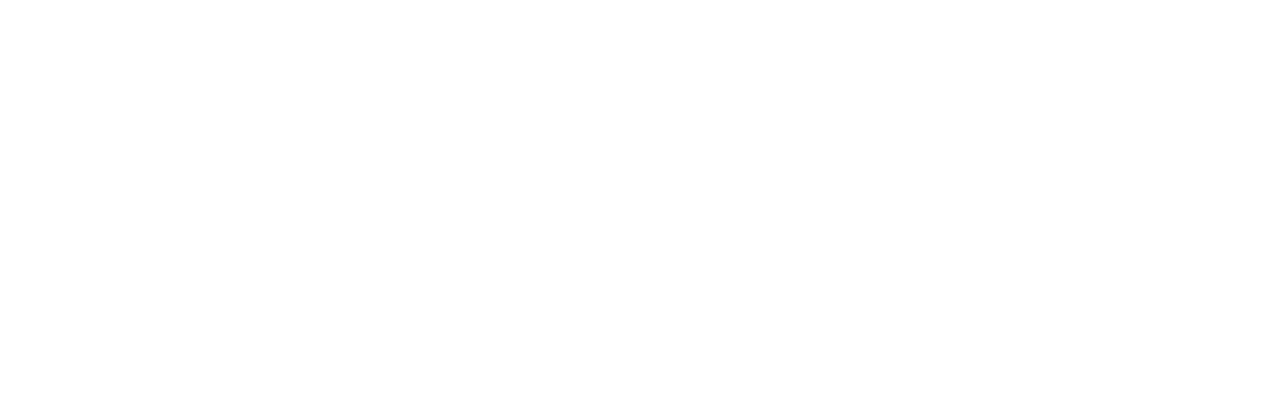
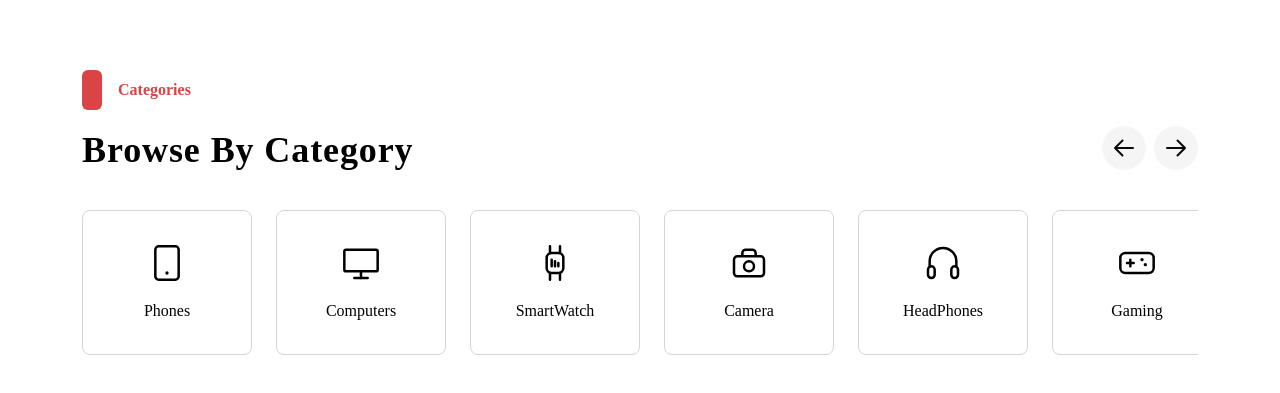
Before and after one commit to ayatbd/easy-mart, a Next.js app: page / in a window 1280 px wide. Shown: the part 1287-1680 px from the top of the page. Before the commit the page ends 1293 px from the top, so only its background shows below. Built offline with nearby package versions, Linux system fonts and the light colour scheme.

Commit message:
added browse category section

```diff
--- a/src/app/page.tsx
+++ b/src/app/page.tsx
@@ -1,3 +1,4 @@
+import BrowseCategories from "@/main/home/BrowseCategories";
 import FlashSales from "@/main/home/FlashSales";
 import Header from "@/main/home/Header";
 import HeroSection from "@/main/home/HeroSection";
@@ -10,6 +11,7 @@
       <Header />
       <HeroSection />
       <FlashSales />
+      <BrowseCategories />
     </div>
   );
 }
--- /dev/null
+++ b/src/components/modules/Label.tsx
@@ -0,0 +1,16 @@
+import React from "react";
+
+const Label = ({ children }: { children: React.ReactNode }) => {
+  return (
+    <>
+      <div className="flex items-center gap-4 mb-4">
+        <div className="w-5 h-10 bg-[#DB4444] rounded-sm"></div>
+        <span className="text-[#DB4444] font-semibold text-base">
+          {children}
+        </span>
+      </div>
+    </>
+  );
+};
+
+export default Label;
--- /dev/null
+++ b/src/main/home/BrowseCategories.tsx
@@ -0,0 +1,329 @@
+"use client";
+
+import Container from "@/components/modules/Container";
+import Label from "@/components/modules/Label";
+import React, { useRef, useState } from "react";
+
+// --- Types ---
+interface Category {
+  id: string;
+  name: string;
+  icon: React.ReactNode;
+}
+
+// --- Icons ---
+const PhoneIcon = () => (
+  <svg
+    width="40"
+    height="40"
+    viewBox="0 0 24 24"
+    fill="none"
+    xmlns="http://www.w3.org/2000/svg"
+  >
+    <rect
+      x="5"
+      y="2"
+      width="14"
+      height="20"
+      rx="2"
+      stroke="currentColor"
+      strokeWidth="1.5"
+    />
+    <circle cx="12" cy="18" r="1" fill="currentColor" />
+  </svg>
+);
+
+const ComputerIcon = () => (
+  <svg
+    width="40"
+    height="40"
+    viewBox="0 0 24 24"
+    fill="none"
+    xmlns="http://www.w3.org/2000/svg"
+  >
+    <rect
+      x="2"
+      y="4"
+      width="20"
+      height="13"
+      rx="1"
+      stroke="currentColor"
+      strokeWidth="1.5"
+    />
+    <path
+      d="M8 21H16"
+      stroke="currentColor"
+      strokeWidth="1.5"
+      strokeLinecap="round"
+    />
+    <path
+      d="M12 17V21"
+      stroke="currentColor"
+      strokeWidth="1.5"
+      strokeLinecap="round"
+    />
+  </svg>
+);
+
+const SmartWatchIcon = () => (
+  <svg
+    width="40"
+    height="40"
+    viewBox="0 0 24 24"
+    fill="none"
+    xmlns="http://www.w3.org/2000/svg"
+  >
+    <rect
+      x="7"
+      y="6"
+      width="10"
+      height="12"
+      rx="3"
+      stroke="currentColor"
+      strokeWidth="1.5"
+    />
+    <path
+      d="M9 2V6M15 2V6M9 18V22M15 18V22"
+      stroke="currentColor"
+      strokeWidth="1.5"
+      strokeLinecap="round"
+    />
+    <path
+      d="M10 10V14M12 11V14M14 12V14"
+      stroke="currentColor"
+      strokeWidth="1.5"
+      strokeLinecap="round"
+    />
+  </svg>
+);
+
+const CameraIcon = () => (
+  <svg
+    width="40"
+    height="40"
+    viewBox="0 0 24 24"
+    fill="none"
+    xmlns="http://www.w3.org/2000/svg"
+  >
+    <rect
+      x="3"
+      y="8"
+      width="18"
+      height="12"
+      rx="2"
+      stroke="currentColor"
+      strokeWidth="1.5"
+    />
+    <circle cx="12" cy="14" r="3" stroke="currentColor" strokeWidth="1.5" />
+    <path
+      d="M8 8V6C8 4.89543 8.89543 4 10 4H14C15.1046 4 16 4.89543 16 6V8"
+      stroke="currentColor"
+      strokeWidth="1.5"
+    />
+  </svg>
+);
+
+const HeadphoneIcon = () => (
+  <svg
+    width="40"
+    height="40"
+    viewBox="0 0 24 24"
+    fill="none"
+    xmlns="http://www.w3.org/2000/svg"
+  >
+    <path
+      d="M4 14V11C4 6.58172 7.58172 3 12 3C16.4183 3 20 6.58172 20 11V14"
+      stroke="currentColor"
+      strokeWidth="1.5"
+      strokeLinecap="round"
+    />
+    <rect
+      x="3"
+      y="14"
+      width="4"
+      height="7"
+      rx="2"
+      stroke="currentColor"
+      strokeWidth="1.5"
+    />
+    <rect
+      x="17"
+      y="14"
+      width="4"
+      height="7"
+      rx="2"
+      stroke="currentColor"
+      strokeWidth="1.5"
+    />
+  </svg>
+);
+
+const GamingIcon = () => (
+  <svg
+    width="40"
+    height="40"
+    viewBox="0 0 24 24"
+    fill="none"
+    xmlns="http://www.w3.org/2000/svg"
+  >
+    <rect
+      x="2"
+      y="6"
+      width="20"
+      height="12"
+      rx="3"
+      stroke="currentColor"
+      strokeWidth="1.5"
+    />
+    <path
+      d="M6 12H10"
+      stroke="currentColor"
+      strokeWidth="1.5"
+      strokeLinecap="round"
+    />
+    <path
+      d="M8 10V14"
+      stroke="currentColor"
+      strokeWidth="1.5"
+      strokeLinecap="round"
+    />
+    <circle cx="15" cy="10" r="1" fill="currentColor" />
+    <circle cx="17" cy="13" r="1" fill="currentColor" />
+  </svg>
+);
+
+// --- Mock Data ---
+const categories: Category[] = [
+  { id: "1", name: "Phones", icon: <PhoneIcon /> },
+  { id: "2", name: "Computers", icon: <ComputerIcon /> },
+  { id: "3", name: "SmartWatch", icon: <SmartWatchIcon /> },
+  { id: "4", name: "Camera", icon: <CameraIcon /> }, // This one will be set as active by default to match your image
+  { id: "5", name: "HeadPhones", icon: <HeadphoneIcon /> },
+  { id: "6", name: "Gaming", icon: <GamingIcon /> },
+];
+
+export default function BrowseCategories() {
+  const scrollRef = useRef<HTMLDivElement>(null);
+  const [activeCategory, setActiveCategory] = useState<string>("");
+
+  // --- Scroll Logic ---
+  const scroll = (direction: "left" | "right") => {
+    if (scrollRef.current) {
+      const scrollAmount = 200; // Adjusted scroll amount for category cards
+      scrollRef.current.scrollBy({
+        left: direction === "left" ? -scrollAmount : scrollAmount,
+        behavior: "smooth",
+      });
+    }
+  };
+
+  return (
+    <Container>
+      <section className="max-w-7xl mx-auto px-4 sm:px-6 lg:px-8 py-16">
+        {/* --- Section Header --- */}
+        <div className="mb-10">
+          {/* "Categories" Label */}
+          <Label>Categories</Label>
+
+          <div className="flex flex-col md:flex-row md:items-end justify-between gap-6">
+            {/* Title */}
+            <h2 className="text-3xl md:text-4xl font-bold text-black tracking-wide">
+              Browse By Category
+            </h2>
+
+            {/* Navigation Arrows */}
+            <div className="flex items-center gap-2">
+              <button
+                onClick={() => scroll("left")}
+                className="w-11 h-11 bg-[#F5F5F5] hover:bg-gray-200 rounded-full flex items-center justify-center transition-colors"
+                aria-label="Scroll Left"
+              >
+                <svg
+                  xmlns="http://www.w3.org/2000/svg"
+                  fill="none"
+                  viewBox="0 0 24 24"
+                  strokeWidth={2}
+                  stroke="currentColor"
+                  className="w-6 h-6"
+                >
+                  <path
+                    strokeLinecap="round"
+                    strokeLinejoin="round"
+                    d="M10.5 19.5 3 12m0 0 7.5-7.5M3 12h18"
+                  />
+                </svg>
+              </button>
+              <button
+                onClick={() => scroll("right")}
+                className="w-11 h-11 bg-[#F5F5F5] hover:bg-gray-200 rounded-full flex items-center justify-center transition-colors"
+                aria-label="Scroll Right"
+              >
+                <svg
+                  xmlns="http://www.w3.org/2000/svg"
+                  fill="none"
+                  viewBox="0 0 24 24"
+                  strokeWidth={2}
+                  stroke="currentColor"
+                  className="w-6 h-6"
+                >
+                  <path
+                    strokeLinecap="round"
+                    strokeLinejoin="round"
+                    d="M13.5 4.5 21 12m0 0-7.5 7.5M21 12H3"
+                  />
+                </svg>
+              </button>
+            </div>
+          </div>
+        </div>
+
+        {/* --- Category Grid / Carousel --- */}
+        <div
+          ref={scrollRef}
+          className="flex gap-6 overflow-x-auto snap-x snap-mandatory hide-scrollbar pb-4"
+          style={{ scrollbarWidth: "none", msOverflowStyle: "none" }}
+        >
+          {categories.map((category) => {
+            const isActive = activeCategory === category.id;
+
+            return (
+              <div
+                key={category.id}
+                onClick={() => setActiveCategory(category.id)}
+                className={`
+                min-w-[170px] h-[145px] snap-start cursor-pointer
+                flex flex-col items-center justify-center gap-4
+                border rounded-md transition-all duration-300
+                ${
+                  isActive
+                    ? "bg-[#DB4444] text-white border-[#DB4444] shadow-md"
+                    : "bg-white text-black border-gray-300 hover:bg-[#DB4444] hover:text-white hover:border-[#DB4444]"
+                }
+              `}
+              >
+                {/* Icon Container - dynamically inherits color via currentColor */}
+                <div className="text-current transition-colors duration-300">
+                  {category.icon}
+                </div>
+
+                {/* Category Name */}
+                <span className="font-medium">{category.name}</span>
+              </div>
+            );
+          })}
+        </div>
+
+        {/* Global style block to hide webkit scrollbar */}
+        <style
+          dangerouslySetInnerHTML={{
+            __html: `
+        .hide-scrollbar::-webkit-scrollbar {
+          display: none;
+        }
+      `,
+          }}
+        />
+      </section>
+    </Container>
+  );
+}
```
Also changed, not shown: src/main/home/FlashSales.tsx (+19 -15 lines).
